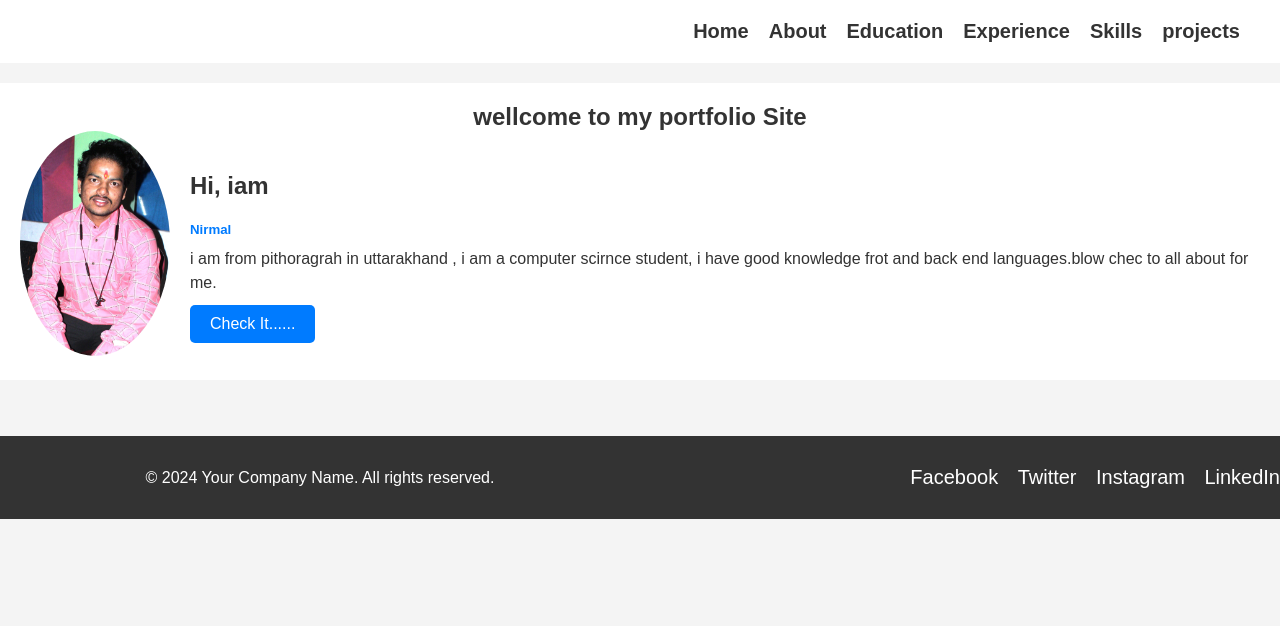
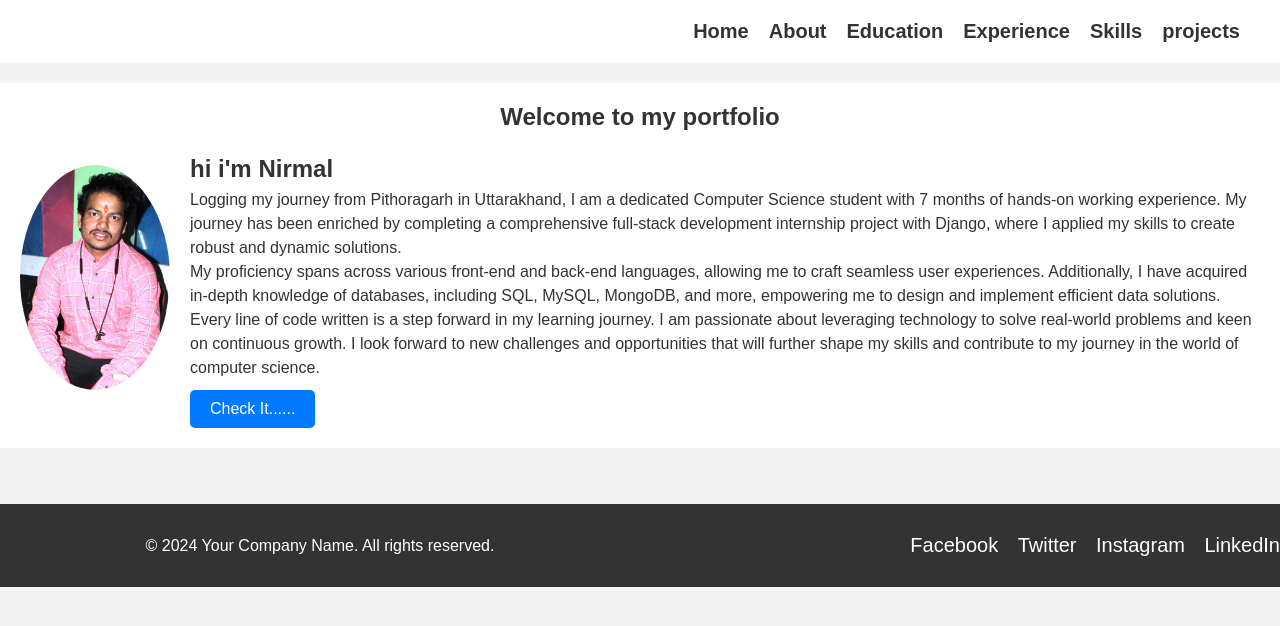
Before and after one commit to CoderNikku/-portfolio, a plain HTML site: page home.html in a window 1280 px wide. Drawn offline with Linux system fonts and the light colour scheme.

Commit message:
modify two file

```diff
--- a/home.html
+++ b/home.html
@@ -29,18 +29,17 @@
 
      <!-- about for me  -->
     <section>
-        <h1 align="center">wellcome to my portfolio Site </h1>
+        <h1 align="center">Welcome to my portfolio </h1>
         <div class="home_container">
             <div class="profile_img">
                 <img src="wallpaper/me.jpg"alt="">
             </div>
             <div class="profile_intro">
-                <h3>Hi, iam</h3>
-                <h5>Nirmal</h5>
-                <p>i am from pithoragrah in uttarakhand , i am a computer scirnce student, i have good
-                    knowledge frot and back end languages.blow chec to all about for me.
-                </p>
-                <a href="">Check It......</a>
+                <h3>hi i'm Nirmal</h3>
+                    <p>Logging my journey from Pithoragarh in Uttarakhand, I am a dedicated Computer Science student with 7 months of hands-on working experience. My journey has been enriched by completing a comprehensive full-stack development internship project with Django, where I applied my skills to create robust and dynamic solutions.</p>
+                    <p>My proficiency spans across various front-end and back-end languages, allowing me to craft seamless user experiences. Additionally, I have acquired in-depth knowledge of databases, including SQL, MySQL, MongoDB, and more, empowering me to design and implement efficient data solutions.</p>
+                    <p>Every line of code written is a step forward in my learning journey. I am passionate about leveraging technology to solve real-world problems and keen on continuous growth. I look forward to new challenges and opportunities that will further shape my skills and contribute to my journey in the world of computer science.</p>
+                <a href="/home.html">Check It......</a>
             </div>
         </div>
     </section><br><br>
```
Also changed, not shown: projects.html (+1 -1 lines).
